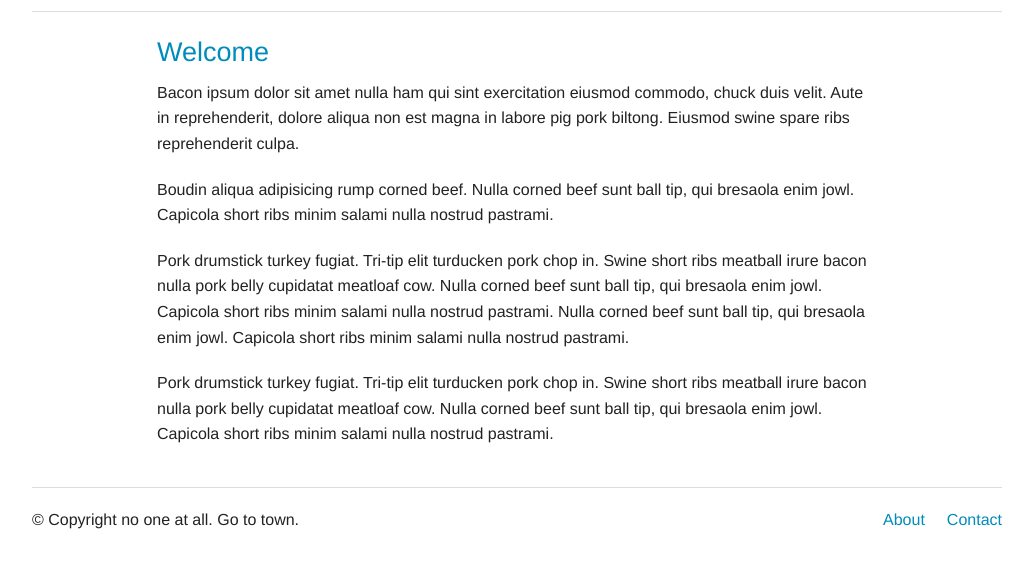
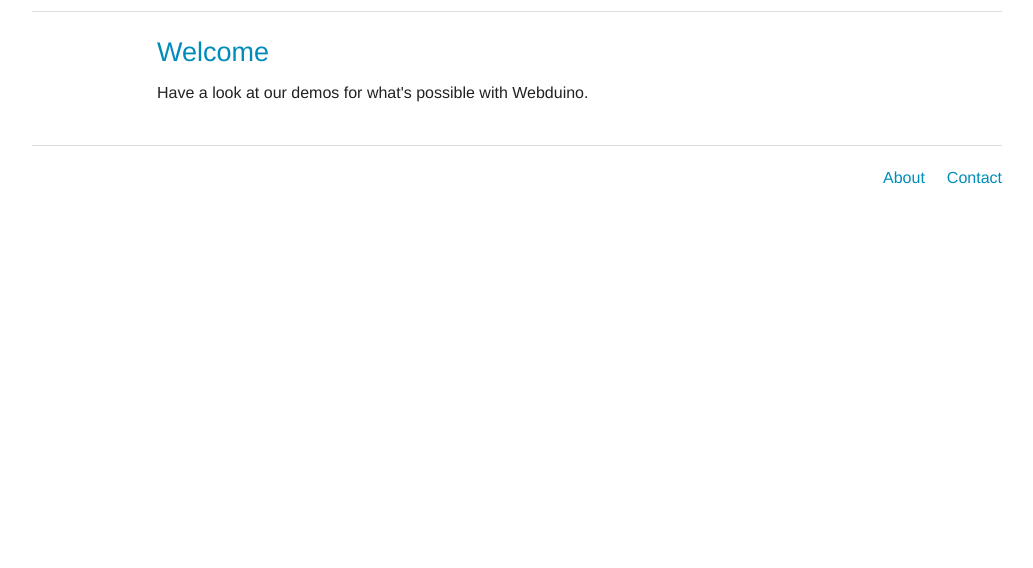
Before and after one commit to r2jitu/webduino, a website: page www/index.html in a window 1280 px wide. Shown: the part 74-642 px from the top of the page, without its empty margins (123-1156 px from the left). Drawn offline with Linux system fonts and the light colour scheme; files whose address does not match are found by name.

Commit message:
Update homepage

```diff
--- a/light.js
+++ b/light.js
@@ -35,7 +35,6 @@
 
         var slice = Math.floor(_hue / 60.0);
         var hue_frac = (_hue / 60.0) - slice;
-        console.log(slice, hue_frac);
 
         var aa = _brightness * (1.0 - _sat);
         var bb = _brightness * (1.0 - _sat * hue_frac);
--- a/www/index.html
+++ b/www/index.html
@@ -42,12 +42,7 @@
 
         <h3><a href="#">Welcome</a></h3>
 
-        <p>Bacon ipsum dolor sit amet nulla ham qui sint exercitation eiusmod commodo, chuck duis velit. Aute in reprehenderit, dolore aliqua non est magna in labore pig pork biltong. Eiusmod swine spare ribs reprehenderit culpa.</p>
-        <p>Boudin aliqua adipisicing rump corned beef. Nulla corned beef sunt ball tip, qui bresaola enim jowl. Capicola short ribs minim salami nulla nostrud pastrami.</p>
-
-        <p>Pork drumstick turkey fugiat. Tri-tip elit turducken pork chop in. Swine short ribs meatball irure bacon nulla pork belly cupidatat meatloaf cow. Nulla corned beef sunt ball tip, qui bresaola enim jowl. Capicola short ribs minim salami nulla nostrud pastrami. Nulla corned beef sunt ball tip, qui bresaola enim jowl. Capicola short ribs minim salami nulla nostrud pastrami.</p>
-
-        <p>Pork drumstick turkey fugiat. Tri-tip elit turducken pork chop in. Swine short ribs meatball irure bacon nulla pork belly cupidatat meatloaf cow. Nulla corned beef sunt ball tip, qui bresaola enim jowl. Capicola short ribs minim salami nulla nostrud pastrami.</p>
+        <p>Have a look at our demos for what's possible with Webduino.</p>
 
       </article>
 
@@ -65,7 +60,7 @@
       <hr />
       <div class="row">
         <div class="large-6 columns">
-          <p>&copy; Copyright no one at all. Go to town.</p>
+          <!--<p>&copy; Copyright no one at all. Go to town.</p>-->
         </div>
         <div class="large-6 columns">
           <ul class="inline-list right">
```
